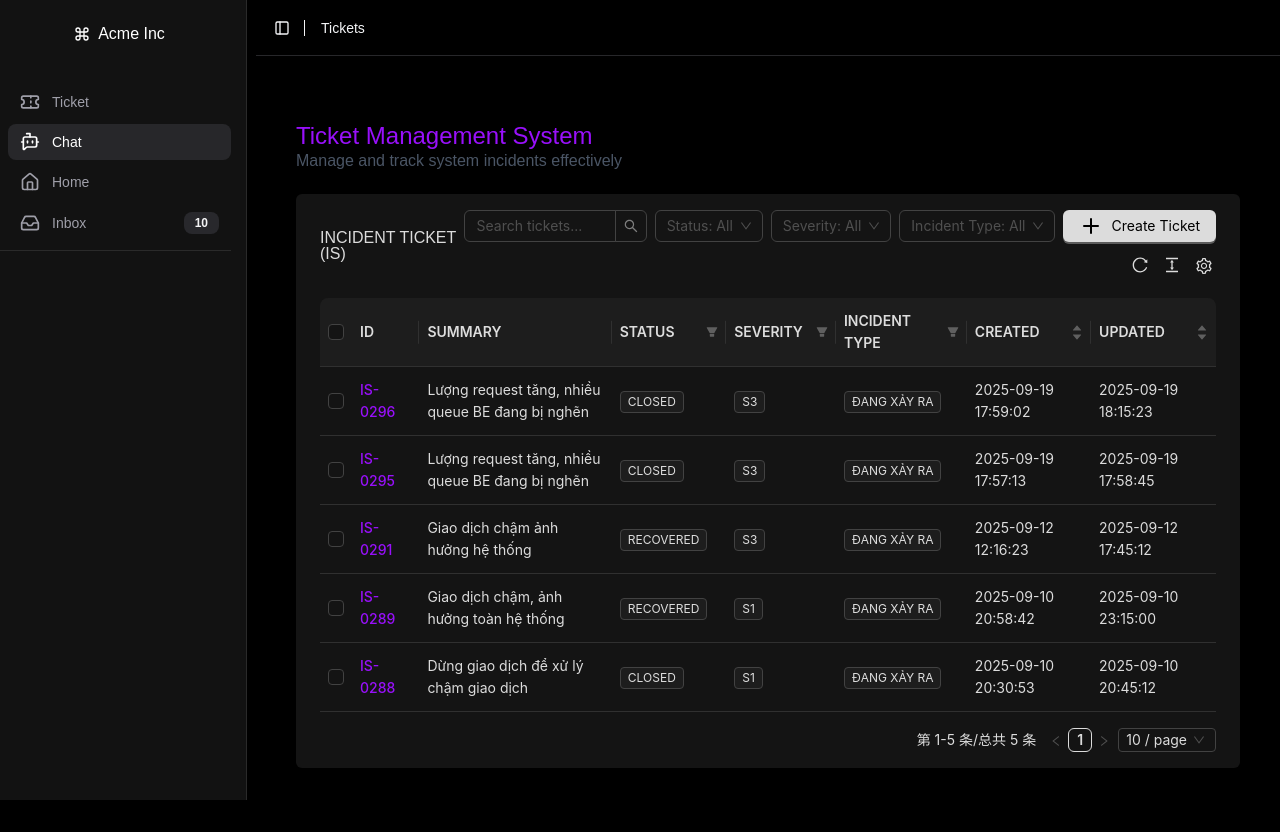
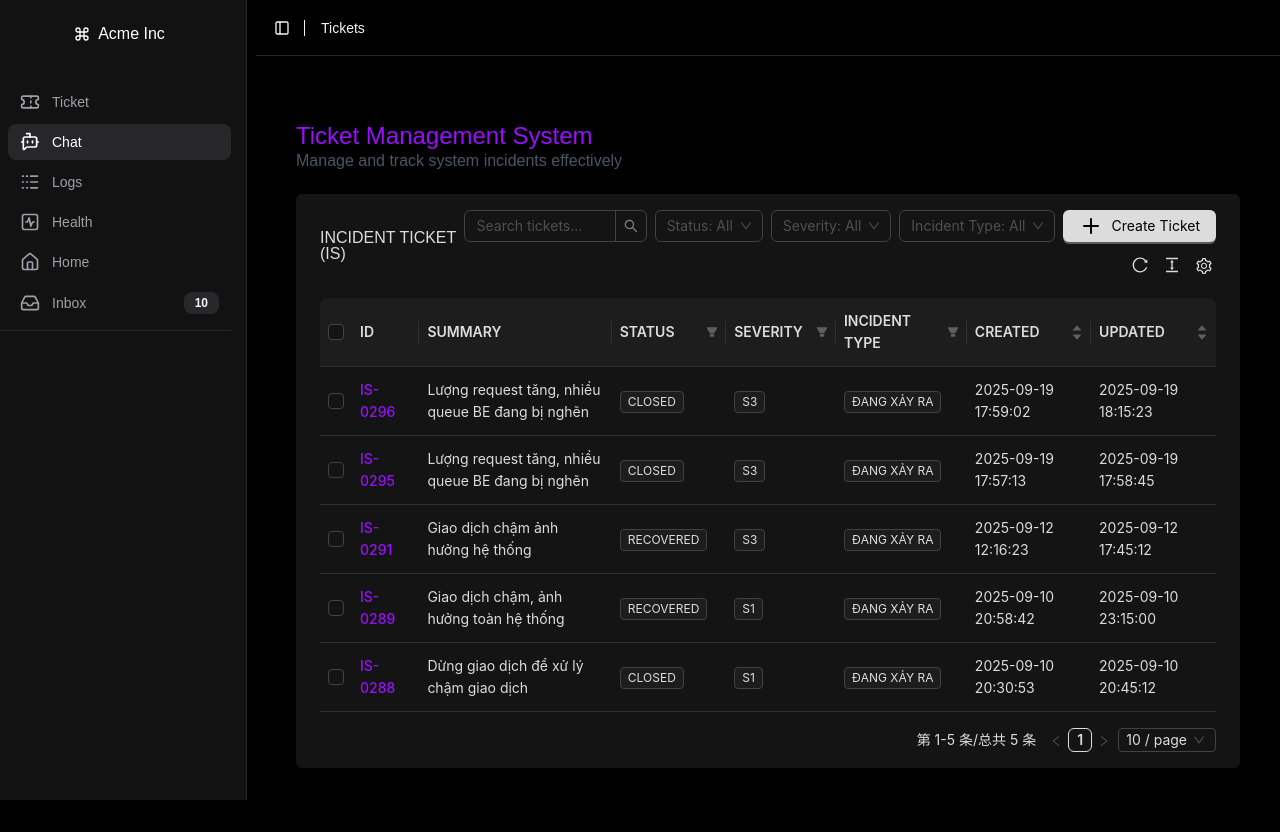
Before and after one commit to pakhuong/MHack-frontend, a React (Vite) app: page /ticket in a window 1280 px wide. Built offline with nearby package versions, Linux system fonts and the light colour scheme.

Commit message:
feat: add Logs and Health sections to app sidebar navigation

```diff
--- a/package.json
+++ b/package.json
@@ -43,7 +43,6 @@
     "tailwind-merge": "^3.3.1",
     "tailwindcss": "^4.1.13",
     "tailwindcss-animate": "^1.0.7",
-    "tailwindcss": "^4.1.13",
     "uuid": "^13.0.0"
   },
   "devDependencies": {
--- a/src/components/app-sidebar.tsx
+++ b/src/components/app-sidebar.tsx
@@ -11,6 +11,8 @@ import {
   Settings2,
   Ticket,
   Trash2,
+  Logs,
+  SquareActivity,
 } from 'lucide-react';
 
 import { NavFavorites } from '@/components/nav-favorites';
@@ -55,6 +57,16 @@ const data = {
       url: '/chat',
       icon: BotMessageSquare,
       isActive: true,
+    },
+    {
+      title: 'Logs',
+      url: '/logs',
+      icon: Logs,
+    },
+    {
+      title: 'Health',
+      url: '/health',
+      icon: SquareActivity,
     },
     {
       title: 'Home',
```
Also changed, not shown: 1 other file (tests, documents, lock files or other folders).
